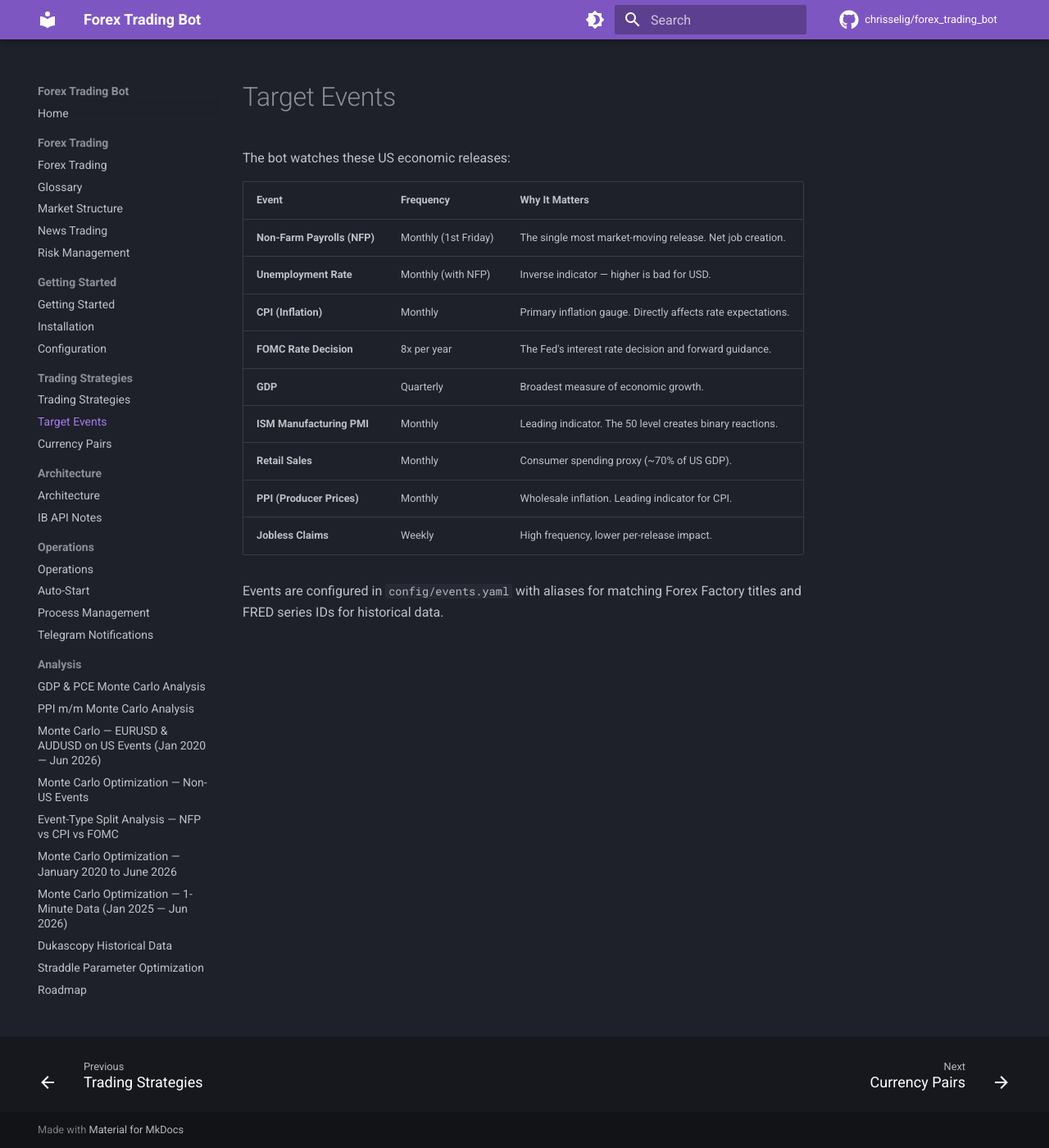
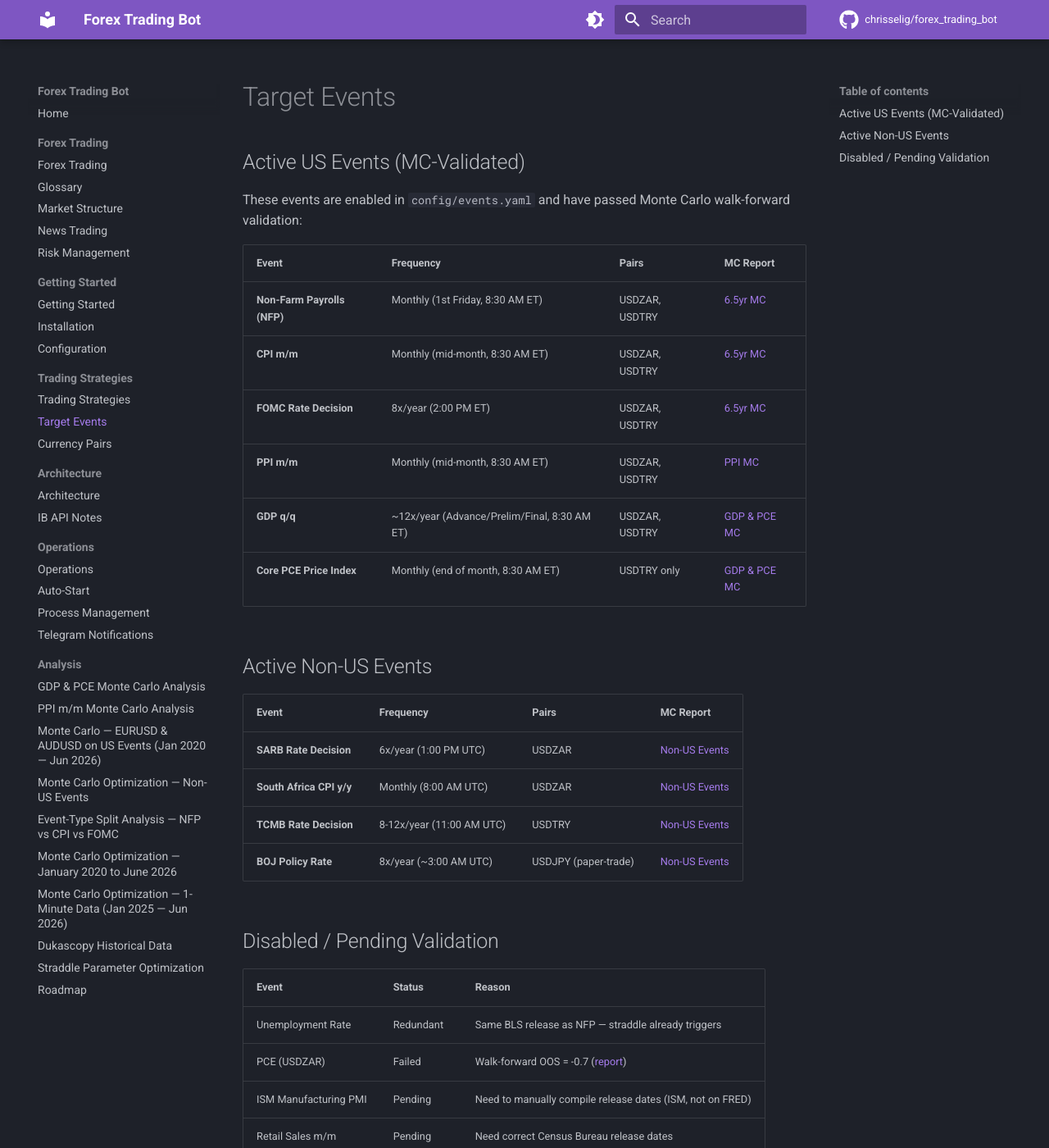
Before and after one commit to chrisselig/forex_trading_bot, an MkDocs documentation site: the page built from docs/trading/target-events.md, in a window 1280 px wide and 1400 px high. Shown: the whole window at 82% size. Built offline with MkDocs 1.6.1 and Material for MkDocs 9.7.7, drawn with Linux system fonts in a browser that asks for light colours; comment, search, counter and statistics services are not loaded; some of the changed text lies outside the part shown.

Commit message:
docs: sync README and docs with current project state
Update Active Trading Pairs table with all 8 pairs (3 active, 5 disabled),
6 US events + 4 non-US events, per-pair spread limits, correct MC report
links, and new analysis pages (PPI, GDP/PCE, non-US events).

Co-Authored-By: Claude Opus 4.6 <noreply@anthropic.com>

```diff
--- a/docs/trading/target-events.md
+++ b/docs/trading/target-events.md
@@ -1,17 +1,35 @@
 # Target Events
 
-The bot watches these US economic releases:
+## Active US Events (MC-Validated)
 
-| Event | Frequency | Why It Matters |
-|-------|-----------|---------------|
-| **Non-Farm Payrolls (NFP)** | Monthly (1st Friday) | The single most market-moving release. Net job creation. |
-| **Unemployment Rate** | Monthly (with NFP) | Inverse indicator — higher is bad for USD. |
-| **CPI (Inflation)** | Monthly | Primary inflation gauge. Directly affects rate expectations. |
-| **FOMC Rate Decision** | 8x per year | The Fed's interest rate decision and forward guidance. |
-| **GDP** | Quarterly | Broadest measure of economic growth. |
-| **ISM Manufacturing PMI** | Monthly | Leading indicator. The 50 level creates binary reactions. |
-| **Retail Sales** | Monthly | Consumer spending proxy (~70% of US GDP). |
-| **PPI (Producer Prices)** | Monthly | Wholesale inflation. Leading indicator for CPI. |
-| **Jobless Claims** | Weekly | High frequency, lower per-release impact. |
+These events are enabled in `config/events.yaml` and have passed Monte Carlo walk-forward validation:
 
-Events are configured in `config/events.yaml` with aliases for matching Forex Factory titles and FRED series IDs for historical data.
+| Event | Frequency | Pairs | MC Report |
+|-------|-----------|-------|-----------|
+| **Non-Farm Payrolls (NFP)** | Monthly (1st Friday, 8:30 AM ET) | USDZAR, USDTRY | [6.5yr MC](../research/04-monte-carlo-6yr.md) |
+| **CPI m/m** | Monthly (mid-month, 8:30 AM ET) | USDZAR, USDTRY | [6.5yr MC](../research/04-monte-carlo-6yr.md) |
+| **FOMC Rate Decision** | 8x/year (2:00 PM ET) | USDZAR, USDTRY | [6.5yr MC](../research/04-monte-carlo-6yr.md) |
+| **PPI m/m** | Monthly (mid-month, 8:30 AM ET) | USDZAR, USDTRY | [PPI MC](../research/08-mc-ppi.md) |
+| **GDP q/q** | ~12x/year (Advance/Prelim/Final, 8:30 AM ET) | USDZAR, USDTRY | [GDP & PCE MC](../research/09-mc-gdp-pce.md) |
+| **Core PCE Price Index** | Monthly (end of month, 8:30 AM ET) | USDTRY only | [GDP & PCE MC](../research/09-mc-gdp-pce.md) |
+
+## Active Non-US Events
+
+| Event | Frequency | Pairs | MC Report |
+|-------|-----------|-------|-----------|
+| **SARB Rate Decision** | 6x/year (1:00 PM UTC) | USDZAR | [Non-US Events](../research/06-non-us-events.md) |
+| **South Africa CPI y/y** | Monthly (8:00 AM UTC) | USDZAR | [Non-US Events](../research/06-non-us-events.md) |
+| **TCMB Rate Decision** | 8-12x/year (11:00 AM UTC) | USDTRY | [Non-US Events](../research/06-non-us-events.md) |
+| **BOJ Policy Rate** | 8x/year (~3:00 AM UTC) | USDJPY (paper-trade) | [Non-US Events](../research/06-non-us-events.md) |
+
+## Disabled / Pending Validation
+
+| Event | Status | Reason |
+|-------|--------|--------|
+| Unemployment Rate | Redundant | Same BLS release as NFP — straddle already triggers |
+| PCE (USDZAR) | Failed | Walk-forward OOS = -0.7 ([report](../research/09-mc-gdp-pce.md)) |
+| ISM Manufacturing PMI | Pending | Need to manually compile release dates (ISM, not on FRED) |
+| Retail Sales m/m | Pending | Need correct Census Bureau release dates |
+| Unemployment Claims | Pending | Need to compile ~300+ weekly dates from DOL |
+
+Events are configured in `config/events.yaml` with aliases for matching Forex Factory titles and FRED series IDs for historical data. Non-US events use a static calendar (`config/static_events.yaml`) since Forex Factory only covers major economies.
```
Also changed, not shown: README.md (+33 -17 lines), docs/trading/strategies.md (+12 -11 lines).
